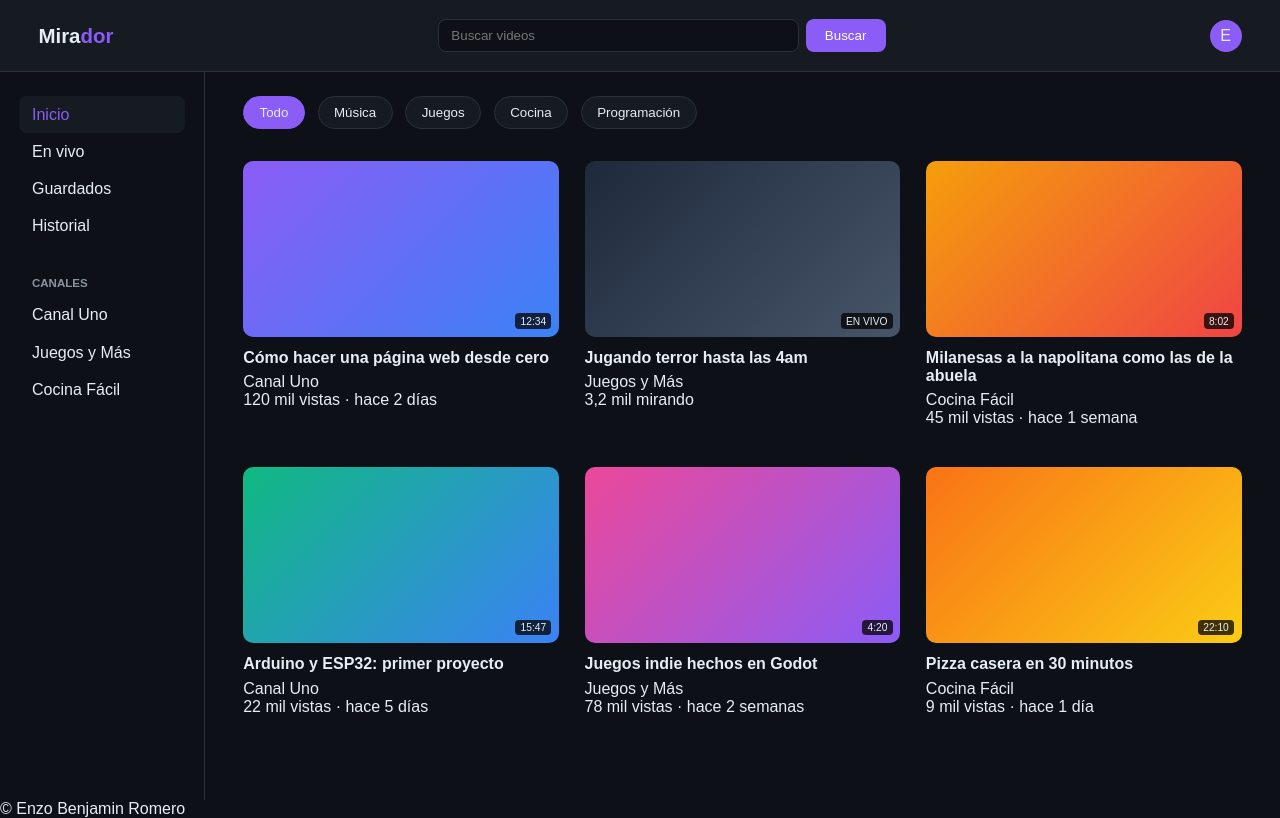
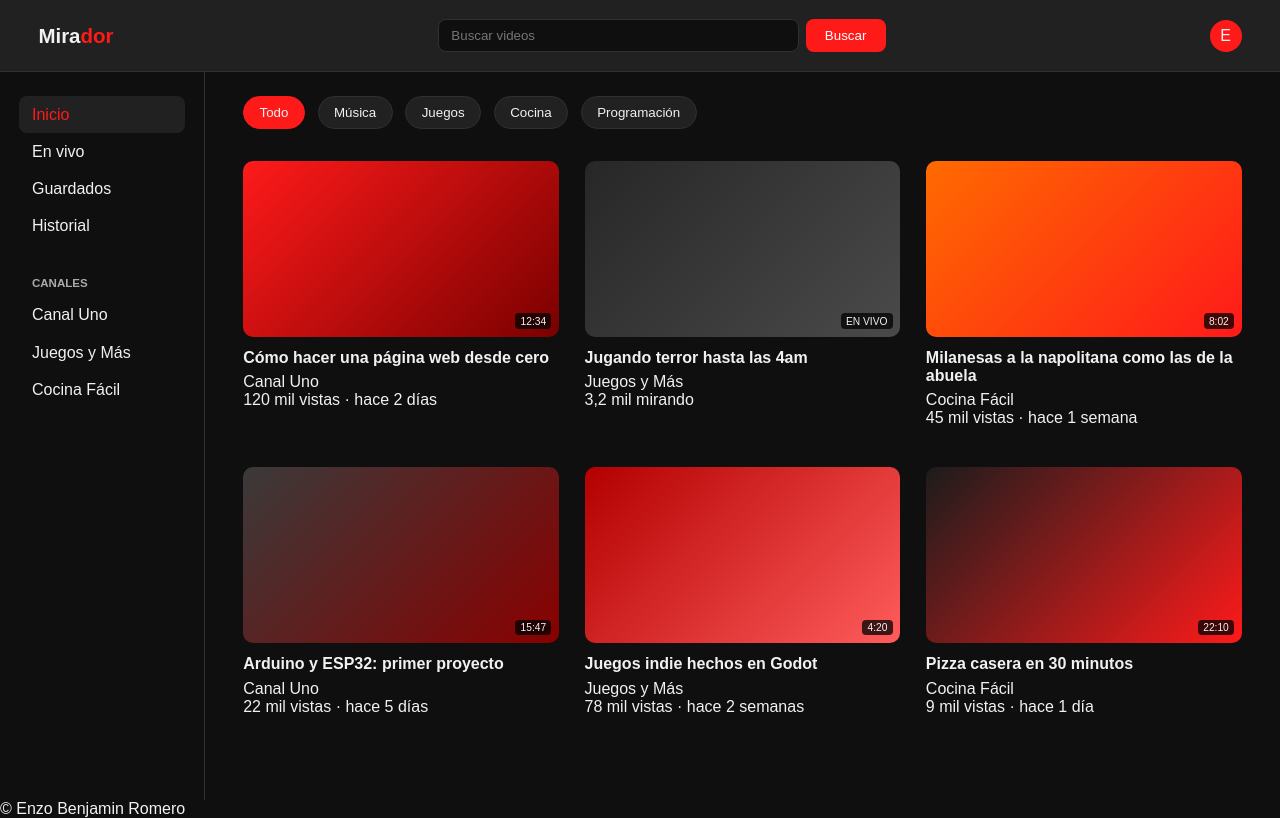
Before and after one commit to Enzis123/sueldiawebs, a plain HTML site: page Mirador/index.html in a window 1280 px wide. Drawn offline with Linux system fonts and the light colour scheme.

Commit message:
Mirador: paleta negra y roja

```diff
--- a/Mirador/style.css
+++ b/Mirador/style.css
@@ -10,12 +10,12 @@
 /* COLORES */
 
 :root{
-    --fondo: #0d1117;
-    --fondo_claro: #161b22;
-    --borde: #2a313c;
-    --texto: #e6edf3;
-    --gris: #8b949e;
-    --violeta: #8b5cf6;
+    --fondo: #0f0f0f;
+    --fondo_claro: #212121;
+    --borde: #303030;
+    --texto: #f1f1f1;
+    --gris: #aaaaaa;
+    --rojo: #ff1a1a;
 }
 
 body{
@@ -59,7 +59,7 @@ header{
 }
 
 .logo span{
-    color: var(--violeta);
+    color: var(--rojo);
 }
 
 /* BUSCADOR */
@@ -81,12 +81,12 @@ header{
 }
 
 .buscador input:focus{
-    border-color: var(--violeta);
+    border-color: var(--rojo);
 }
 
 .buscador button{
     padding: 1vh 1.5vw;
-    background: var(--violeta);
+    background: var(--rojo);
     color: white;
     border-radius: 8px;
     transition: 0.25s;
@@ -100,7 +100,7 @@ header{
     width: 2.5vw;
     height: 2.5vw;
     border-radius: 50%;
-    background: var(--violeta);
+    background: var(--rojo);
 
     display: flex;
     align-items: center;
@@ -142,7 +142,7 @@ header{
 
 .sidebar_lista .activo a{
     background: var(--fondo_claro);
-    color: var(--violeta);
+    color: var(--rojo);
 }
 
 .sidebar_titulo{
@@ -178,12 +178,12 @@ main{
 }
 
 .categoria:hover{
-    border-color: var(--violeta);
+    border-color: var(--rojo);
 }
 
 .categoria.activo{
-    background: var(--violeta);
-    border-color: var(--violeta);
+    background: var(--rojo);
+    border-color: var(--rojo);
 }
 
 /* VIDEOS */
@@ -204,12 +204,12 @@ main{
 
 /* miniaturas de mentira hasta que haya imagenes */
 
-.m1{ background: linear-gradient(135deg, #8b5cf6, #3b82f6); }
-.m2{ background: linear-gradient(135deg, #1e293b, #475569); }
-.m3{ background: linear-gradient(135deg, #f59e0b, #ef4444); }
-.m4{ background: linear-gradient(135deg, #10b981, #3b82f6); }
-.m5{ background: linear-gradient(135deg, #ec4899, #8b5cf6); }
-.m6{ background: linear-gradient(135deg, #f97316, #facc15); }
+.m1{ background: linear-gradient(135deg, #ff1a1a, #7a0000); }
+.m2{ background: linear-gradient(135deg, #272727, #4a4a4a); }
+.m3{ background: linear-gradient(135deg, #ff6a00, #ff1a1a); }
+.m4{ background: linear-gradient(135deg, #3a3a3a, #8a0000); }
+.m5{ background: linear-gradient(135deg, #b30000, #ff5c5c); }
+.m6{ background: linear-gradient(135deg, #1c1c1c, #ff1a1a); }
 
 .duracion{
     position: absolute;
```
